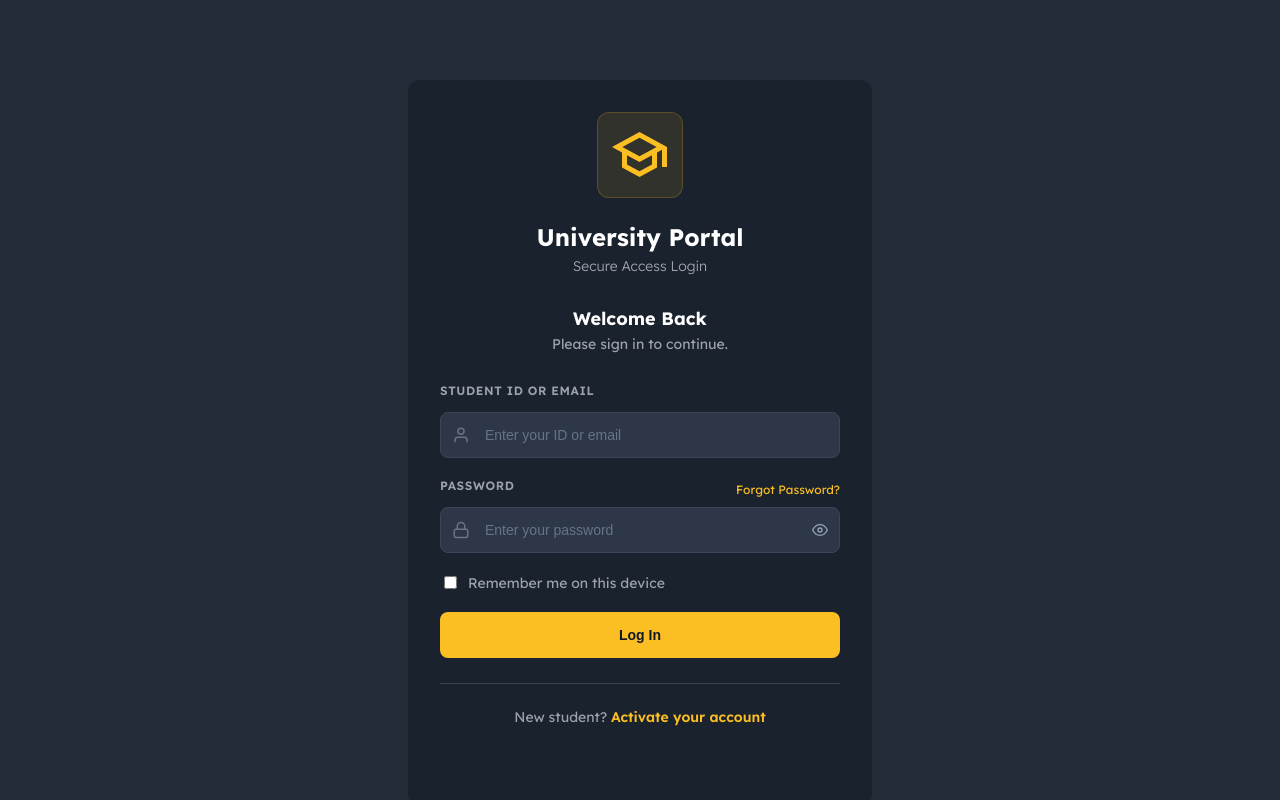
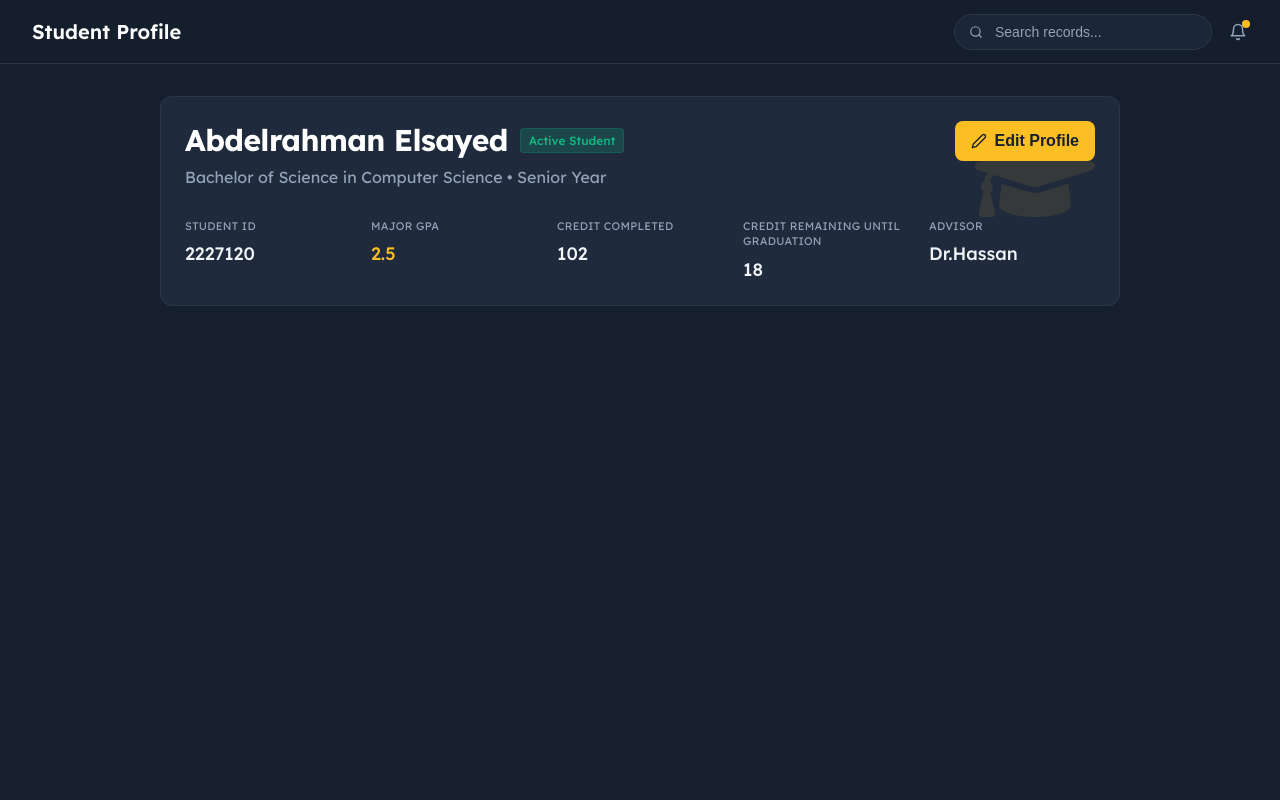
Before and after one commit to noorhesham9/UniPortal, a React (Create React App) app in the folder front-end/: page /profile in a window 1280 px wide. Before the commit this address led to /login. Shown: the top 800 px of the page. Built offline with nearby package versions, Linux system fonts and the light colour scheme.

Commit message:
feat: create Profile.jsx , create Profile.css, edit AppRoutes.jsx2.

```diff
--- /dev/null
+++ b/front-end/src/pages/Profile/Profile.css
@@ -0,0 +1,217 @@
+.profile-container {
+  display: flex;
+  flex-direction: column;
+  min-height: 100vh;
+  background-color: #151F2E;
+  font-family: 'Lexend', sans-serif;
+  color: #FFFFFF;
+}
+
+
+.profile-header {
+  box-sizing: border-box;
+  display: flex;
+  justify-content: space-between;
+  align-items: center;
+  padding: 0 32px;
+  height: 64px;
+  background: rgba(21, 31, 46, 0.95);
+  border-bottom: 1px solid #2D3748;
+  backdrop-filter: blur(4px);
+  z-index: 10;
+}
+
+.profile-header h2 {
+  font-size: 20px;
+  font-weight: 600;
+  margin: 0;
+}
+
+.header-actions {
+  display: flex;
+  align-items: center;
+  gap: 16px;
+}
+
+.search-bar {
+  position: relative;
+  display: flex;
+  align-items: center;
+  width: 256px;
+  height: 34px;
+  background: #1B2637;
+  border: 1px solid #2D3748;
+  border-radius: 9999px;
+}
+
+.search-icon {
+  position: absolute;
+  left: 14px;
+  color: #94A3B8;
+  font-size: 14px;
+}
+
+.search-bar input {
+  width: 100%;
+  height: 100%;
+  background: transparent;
+  border: none;
+  padding: 0 16px 0 40px;
+  color: #FFFFFF;
+  font-size: 14px;
+  outline: none;
+}
+
+.search-bar input::placeholder {
+  color: #94A3B8;
+}
+
+.notification-icon {
+  position: relative;
+  display: flex;
+  justify-content: center;
+  align-items: center;
+  width: 20px;
+  height: 20px;
+  color: #94A3B8;
+  font-size: 18px;
+  cursor: pointer;
+}
+
+.notification-dot {
+  position: absolute;
+  top: -2px;
+  right: -2px;
+  width: 8px;
+  height: 8px;
+  background: #FBBF24;
+  border-radius: 50%;
+}
+
+
+.profile-content {
+  padding: 32px;
+  display: flex;
+  flex-direction: column;
+  align-items: center;
+  flex: 1;
+}
+
+.profile-card {
+  position: relative;
+  box-sizing: border-box;
+  display: flex;
+  flex-direction: column;
+  padding: 24px;
+  width: 100%;
+  max-width: 960px;
+  background: #1F2A3C;
+  border: 1px solid #2D3748;
+  border-radius: 12px;
+  overflow: hidden;
+}
+
+
+.background-icon-container {
+  position: absolute;
+  right: 24px;
+  top: 24px;
+  width: 165px;
+  height: 144px;
+  opacity: 0.1;
+  display: flex;
+  justify-content: flex-end;
+  pointer-events: none;
+}
+
+.background-icon {
+  font-size: 120px;
+  color: #FBBF24;
+}
+
+
+.card-top {
+  display: flex;
+  justify-content: space-between;
+  align-items: flex-start;
+  z-index: 1;
+  margin-bottom: 32px;
+}
+
+.name-status {
+  display: flex;
+  align-items: center;
+  gap: 12px;
+  margin-bottom: 8px;
+}
+
+.name-status h1 {
+  font-size: 30px;
+  font-weight: 700;
+  margin: 0;
+  color: #FFFFFF;
+}
+
+.status-badge {
+  background: rgba(16, 185, 129, 0.2);
+  border: 1px solid rgba(16, 185, 129, 0.2);
+  border-radius: 4px;
+  padding: 4px 8px;
+  color: #10B981;
+  font-size: 12px;
+  font-weight: 500;
+}
+
+.major-info {
+  font-size: 16px;
+  color: #94A3B8;
+  margin: 0;
+}
+
+.edit-profile-btn {
+  display: flex;
+  align-items: center;
+  gap: 8px;
+  padding: 8px 16px;
+  background: #FBBF24;
+  color: #151F2E;
+  border: none;
+  border-radius: 8px;
+  font-weight: 600;
+  font-size: 16px;
+  cursor: pointer;
+  height: 40px;
+}
+
+.stats-container {
+  display: flex;
+  gap: 20px;
+  z-index: 1;
+  flex-wrap: wrap;
+}
+
+.stat-group {
+  display: flex;
+  flex-direction: column;
+  gap: 8px;
+  flex: 1;
+  min-width: 140px;
+}
+
+.stat-label {
+  font-size: 11px;
+  color: #94A3B8;
+  text-transform: uppercase;
+  letter-spacing: 0.3px;
+  line-height: 1.4;
+}
+
+.stat-value {
+  font-size: 18px;
+  font-weight: 500;
+  color: #F1F5F9;
+}
+
+.highlight-yellow {
+  color: #FBBF24;
+}
--- /dev/null
+++ b/front-end/src/pages/Profile/Profile.jsx
@@ -0,0 +1,82 @@
+import React from 'react';
+import './Profile.css';
+import { FiSearch, FiBell, FiEdit2 } from 'react-icons/fi';
+import { FaGraduationCap } from 'react-icons/fa';
+
+function Profile() {
+  return (
+    <div className="profile-container">
+
+      <header className="profile-header">
+        <h2>Student Profile</h2>
+
+        <div className="header-actions">
+          <div className="search-bar">
+            <FiSearch className="search-icon" />
+            <input type="text" placeholder="Search records..." />
+          </div>
+
+          <div className="notification-icon">
+            <FiBell />
+            <span className="notification-dot"></span>
+          </div>
+        </div>
+      </header>
+
+
+      <main className="profile-content">
+        <div className="profile-card">
+
+
+          <div className="background-icon-container">
+            <FaGraduationCap className="background-icon" />
+          </div>
+
+          <div className="card-top">
+            <div className="user-details">
+              <div className="name-status">
+                <h1>Abdelrahman Elsayed</h1>
+                <span className="status-badge">Active Student</span>
+              </div>
+              <p className="major-info">Bachelor of Science in Computer Science • Senior Year</p>
+            </div>
+
+            <button className="edit-profile-btn">
+              <FiEdit2 /> Edit Profile
+            </button>
+          </div>
+
+          <div className="stats-container">
+            <div className="stat-group">
+              <span className="stat-label">Student ID</span>
+              <span className="stat-value">2227120</span>
+            </div>
+
+            <div className="stat-group">
+              <span className="stat-label">Major GPA</span>
+              <span className="stat-value highlight-yellow">2.5</span>
+            </div>
+
+            <div className="stat-group">
+              <span className="stat-label">credit completed</span>
+              <span className="stat-value">102</span>
+            </div>
+
+            <div className="stat-group">
+              <span className="stat-label">credit remaining until graduation</span>
+              <span className="stat-value">18</span>
+            </div>
+
+            <div className="stat-group">
+              <span className="stat-label">Advisor</span>
+              <span className="stat-value">Dr.Hassan</span>
+            </div>
+          </div>
+
+        </div>
+      </main>
+    </div>
+  );
+}
+
+export default Profile;
--- a/front-end/src/routes/AppRoutes.jsx
+++ b/front-end/src/routes/AppRoutes.jsx
@@ -3,11 +3,14 @@ import { Routes, Route, Navigate } from "react-router-dom";
 import Login from "../pages/Login/Login";
 import Register from "../pages/Register/Register";
 import ForgotPassword from "../pages/ForgotPassword/ForgotPassword";
+import Profile from "../pages/Profile/Profile";
 
 const routesConfig = [
   { path: "/login", element: <Login /> },
   { path: "/register", element: <Register /> },
   { path: "/forgot-password", element: <ForgotPassword /> },
+  { path: "/profile", element: <Profile /> },
+
 ];
 
 const AppRoutes = () => {
```
